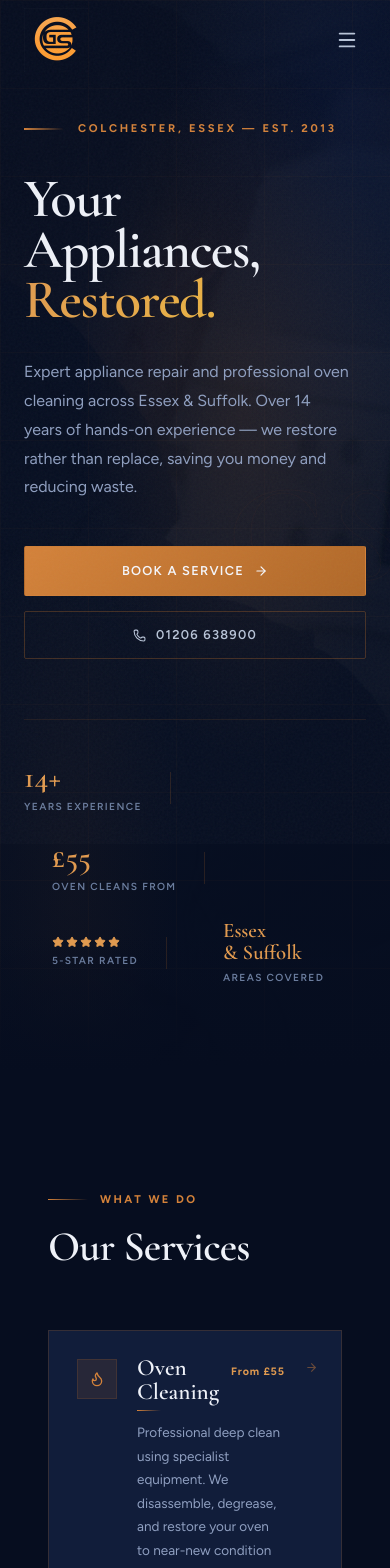
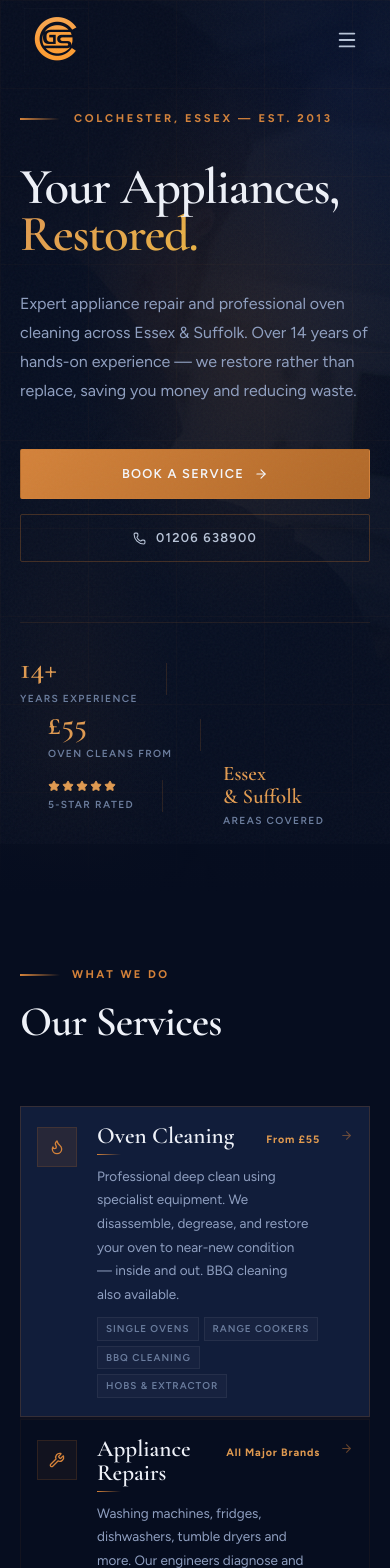
Before and after one commit to Spikeaa/gs-demo, a Next.js app: page / in a window 390 px wide. Shown: the top 1568 px of the page. Built offline with nearby package versions, Linux system fonts and the light colour scheme.

Commit message:
Improve mobile responsiveness across all sections

```diff
--- a/app/globals.css
+++ b/app/globals.css
@@ -264,32 +264,63 @@ body::after {
 .stagger-6 { opacity: 0; animation: fadeUp 0.9s var(--ease-out) 0.7s forwards; }
 
 /* ─── Mobile overrides ──────────────────────────────────────── */
-@media (max-width: 768px) {
-  /* Hero — tighter padding, wrap stats */
-  .hero-content { padding: 120px 24px 72px !important; }
-  .hero-stats { gap: 0 !important; flex-wrap: wrap !important; }
-  .hero-stats > div { min-width: 50%; }
 
-  /* Services — hide decorative video on mobile, expand cards full width */
-  .services-video { display: none !important; }
-  .services-cards { max-width: 100% !important; }
-  .services-header { max-width: 100% !important; grid-template-columns: 1fr !important; }
-
-  /* WhyUs about grid stacks */
-  .about-grid { grid-template-columns: 1fr !important; gap: 48px !important; }
+/* Tablet (≤900px) */
+@media (max-width: 900px) {
+  .about-grid   { grid-template-columns: 1fr !important; gap: 48px !important; }
   .reasons-grid { grid-template-columns: 1fr 1fr !important; }
-
-  /* Team grid */
-  .team-grid { grid-template-columns: repeat(2, 1fr) !important; }
-  .team-header { grid-template-columns: 1fr !important; }
+  .team-grid    { grid-template-columns: repeat(2, 1fr) !important; }
+  .team-header  { grid-template-columns: 1fr !important; }
   .team-header p { text-align: left !important; }
+  .footer-grid  { grid-template-columns: 1fr 1fr !important; gap: 40px !important; }
+  .footer-grid > div:first-child { grid-column: 1 / -1; }
+  .services-header { grid-template-columns: 1fr !important; max-width: 100% !important; }
+  .services-header p { display: none; }
 }
 
+/* Mobile (≤768px) */
+@media (max-width: 768px) {
+  /* Hero */
+  .hero-content { padding: 110px 20px 64px !important; }
+  .hero-ctas    { flex-direction: column !important; align-items: stretch !important; }
+  .hero-ctas a  { width: 100% !important; justify-content: center !important; }
+  .hero-stats   { flex-wrap: wrap !important; }
+  .hero-stats > div { min-width: 50% !important; }
+
+  /* Services — hide video, expand cards full width */
+  .services-video  { display: none !important; }
+  .services-cards  { max-width: 100% !important; }
+
+  /* Section inner padding */
+  .inner-pad { padding-left: 20px !important; padding-right: 20px !important; }
+
+  /* WhyUs stat badge — pull back inside container */
+  .stat-badge { right: 12px !important; bottom: 16px !important; }
+
+  /* Team photo height — shorter on mobile */
+  .team-grid > div > div:first-child { height: 220px !important; }
+}
+
+/* Small mobile (≤480px) */
 @media (max-width: 480px) {
-  .hero-ctas { flex-direction: column !important; }
-  .hero-ctas a { width: 100%; justify-content: center; }
-  .hero-stats > div { min-width: 50%; padding: 12px 0 !important; }
-  .reasons-grid { grid-template-columns: 1fr !important; }
-  .team-grid { grid-template-columns: 1fr !important; }
-  .footer-grid { grid-template-columns: 1fr !important; }
+  .hero-stats > div { min-width: 50% !important; }
+  .reasons-grid     { grid-template-columns: 1fr !important; }
+  .team-grid        { grid-template-columns: 1fr !important; }
+  .footer-grid      { grid-template-columns: 1fr !important; }
+  .footer-inner     { padding: 48px 20px 32px !important; }
+
+  /* Services section vertical padding */
+  .services-section { padding: 72px 0 80px !important; }
+
+  /* WhyUs section */
+  #why-us { padding: 72px 0 80px !important; }
+
+  /* Team section */
+  #team   { padding-top: 72px !important; }
+
+  /* Tighten section vertical padding */
+  section.py-32 { padding-top: 64px !important; padding-bottom: 64px !important; }
+
+  /* Service cards — tighter padding on tiny screens */
+  .services-cards > div { padding: 18px 16px !important; }
 }
--- a/components/Footer.tsx
+++ b/components/Footer.tsx
@@ -37,7 +37,7 @@ export default function Footer() {
       background: "var(--charcoal)",
       borderTop: "1px solid rgba(196,114,42,0.12)",
     }}>
-      <div style={{ maxWidth: 1280, margin: "0 auto", padding: "72px 48px 40px" }}>
+      <div className="inner-pad footer-inner" style={{ maxWidth: 1280, margin: "0 auto", padding: "72px 48px 40px" }}>
 
         {/* Main grid */}
         <div style={{
--- a/components/Hero.tsx
+++ b/components/Hero.tsx
@@ -71,13 +71,13 @@ export default function Hero() {
       }} />
 
       {/* Decorative GS watermark */}
-      <div style={{
+      <div className="hero-watermark" style={{
         position: "absolute",
         right: "-3%",
         top: "50%",
         transform: "translateY(-50%)",
         fontFamily: "'Cormorant Garamond', serif",
-        fontSize: "clamp(140px, 22vw, 300px)",
+        fontSize: "clamp(100px, 22vw, 300px)",
         fontWeight: 700,
         color: "transparent",
         WebkitTextStroke: "1px rgba(196,114,42,0.04)",
@@ -244,7 +244,8 @@ export default function Hero() {
 
       <style>{`
         @media (max-width: 640px) {
-          h1 { font-size: clamp(48px, 14vw, 72px) !important; }
+          h1 { font-size: clamp(44px, 13vw, 72px) !important; }
+          .hero-watermark { display: none; }
         }
       `}</style>
     </section>
--- a/components/Services.tsx
+++ b/components/Services.tsx
@@ -72,6 +72,7 @@ export default function Services() {
     <section
       id="services"
       ref={sectionRef}
+      className="services-section"
       style={{
         position: "relative",
         background: "var(--coal)",
@@ -132,7 +133,7 @@ export default function Services() {
       </div>
 
       {/* Content — sits above video */}
-      <div style={{ position: "relative", zIndex: 1, maxWidth: 1280, margin: "0 auto", padding: "0 48px" }}>
+      <div className="inner-pad" style={{ position: "relative", zIndex: 1, maxWidth: 1280, margin: "0 auto", padding: "0 48px" }}>
 
         {/* Header */}
         <div style={{ marginBottom: 64 }}>
--- a/components/Team.tsx
+++ b/components/Team.tsx
@@ -80,7 +80,7 @@ export default function Team() {
         pointerEvents: "none",
       }} />
 
-      <div style={{ maxWidth: 1280, margin: "0 auto", padding: "0 48px", position: "relative", zIndex: 10 }}>
+      <div className="inner-pad" style={{ maxWidth: 1280, margin: "0 auto", padding: "0 48px", position: "relative", zIndex: 10 }}>
         {/* Header — left-aligned (not centred, variance > 4) */}
         <div style={{ marginBottom: 64 }}>
           <div className="reveal" style={{ display: "flex", alignItems: "center", gap: 12, marginBottom: 18 }}>
--- a/components/WhyUs.tsx
+++ b/components/WhyUs.tsx
@@ -70,7 +70,7 @@ export default function WhyUs() {
         pointerEvents: "none",
       }} />
 
-      <div style={{ maxWidth: 1280, margin: "0 auto", padding: "0 48px" }}>
+      <div className="inner-pad" style={{ maxWidth: 1280, margin: "0 auto", padding: "0 48px" }}>
 
         {/* About — split layout */}
         <div style={{ display: "grid", gridTemplateColumns: "1fr 1fr", gap: 88, alignItems: "center" }}
@@ -197,7 +197,7 @@ export default function WhyUs() {
             }} />
 
             {/* Floating stat badge */}
-            <div style={{
+            <div className="stat-badge" style={{
               position: "absolute",
               bottom: 28,
               right: -20,
```
